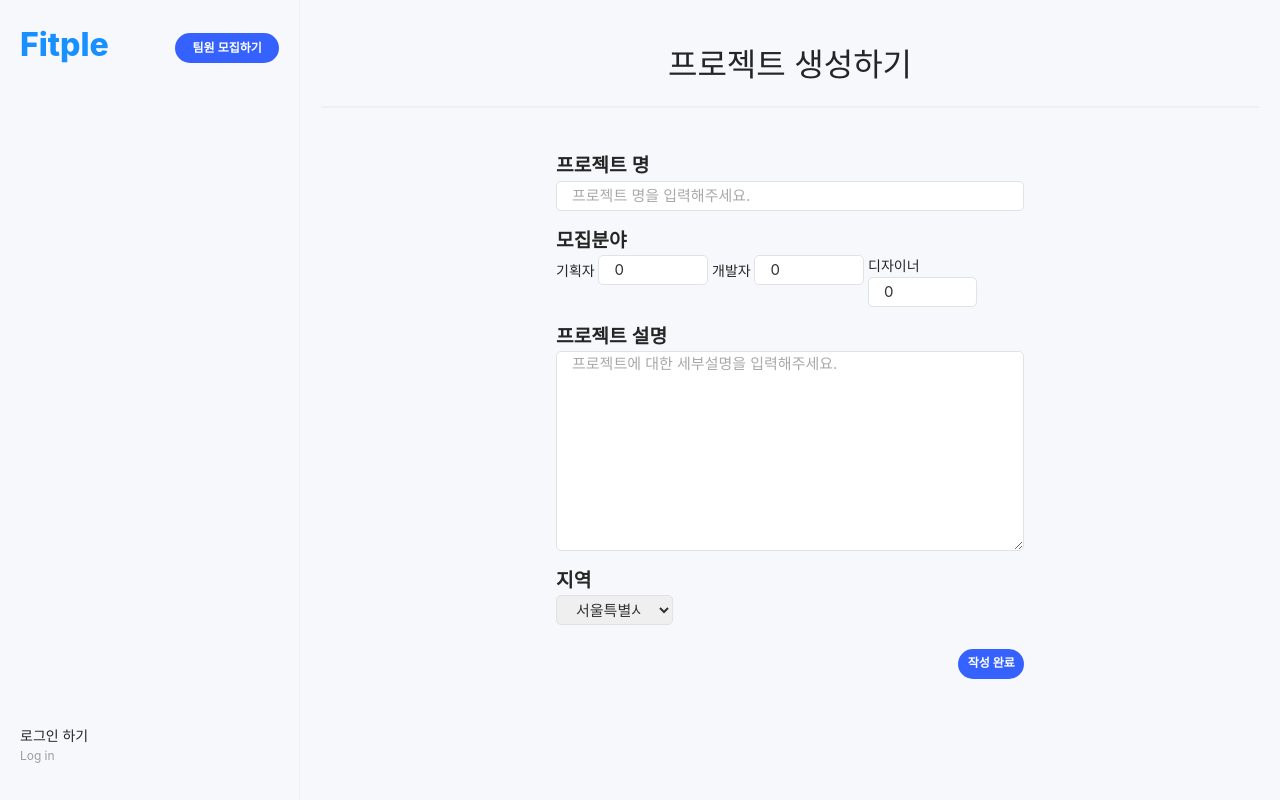
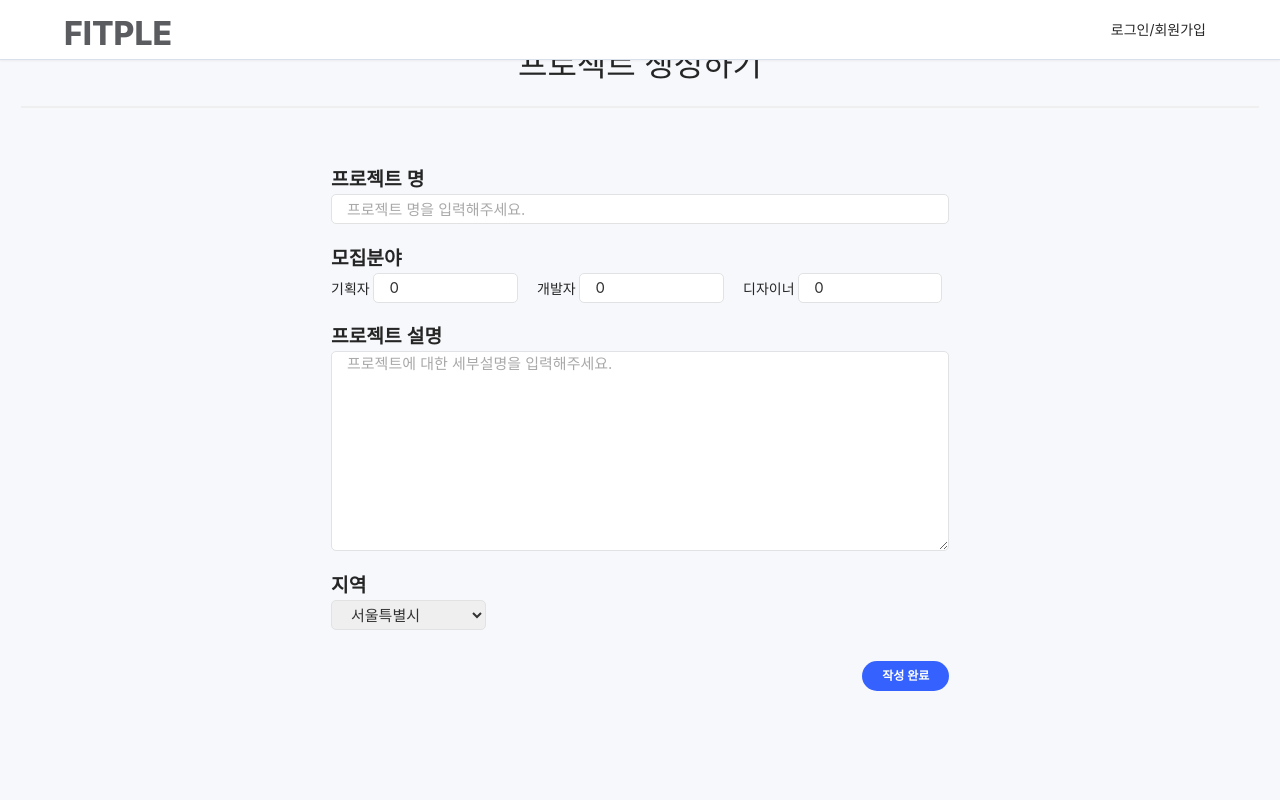
Before and after one commit to prography/gaegata-frontend, a React (Create React App) app: page /team/create in a window 1280 px wide. Built offline with nearby package versions, Linux system fonts and the light colour scheme.

Commit message:
change teamlist design

```diff
--- a/src/Root.tsx
+++ b/src/Root.tsx
@@ -2,14 +2,12 @@ import React, { Suspense, useEffect } from 'react';
 import { useDispatch } from 'react-redux';
 import { BrowserRouter as Router, Route, Switch } from 'react-router-dom';
 import { routes } from 'api/routes';
-import SideBar from 'components/SideBar/index';
+import Header from 'components/Header/index';
 import styled from 'styled-components';
 import { me } from 'store/auth/action';
 import { getAuthToken } from 'utils/auth';
 
-const PageWrap = styled.div`
-  padding-left: 300px;
-`;
+const PageWrap = styled.div``;
 
 const Root: React.FC = () => {
   const dispatch = useDispatch();
@@ -25,7 +23,7 @@ const Root: React.FC = () => {
   return (
     <Router>
       <Suspense fallback="loading...">
-        <SideBar />
+        <Header></Header>
         <Switch>
           <PageWrap>
             {routes.map(({ path, page, exact }, i) => (
--- /dev/null
+++ b/src/components/Header/index.tsx
@@ -0,0 +1,91 @@
+import React, { useState, useCallback } from 'react';
+import {
+  HeaderWrap,
+  HeaderContainer,
+  NavLogo,
+  NavUser,
+  NavUl,
+  NavLi,
+} from './styled';
+import { Link } from 'react-router-dom';
+import { useSelector, useDispatch } from 'react-redux';
+import ModalComponent from 'components/Modal/index';
+import Login from 'components/Login/index';
+import Register from 'components/Register/index';
+import { reset } from 'store/auth/action';
+import 'styles/SideBar.css';
+import 'antd/dist/antd.css';
+import { destroyAuthToken } from 'utils/auth';
+
+const Header = () => {
+  const [visible, setVisible] = useState(false);
+  const isLoggedIn = useSelector(
+    (state: StoreState) => state.auth.me.isLoggedIn,
+  );
+  const { status } = useSelector((state: StoreState) => state.auth.emailCheck);
+
+  const dispatch = useDispatch();
+
+  const handleVisible = (): void => {
+    setVisible(true);
+  };
+
+  const handleCancel = useCallback(async () => {
+    setVisible(false);
+    dispatch(reset());
+
+    return visible;
+  }, [visible]);
+
+  const handleLogout = () => {
+    destroyAuthToken();
+    alert('로그아웃되었습니다.');
+    window.location.href = '/';
+  };
+
+  return (
+    <>
+      <HeaderWrap>
+        <HeaderContainer>
+          <NavLogo>
+            <Link to="/" style={{ color: '#5b5c5f' }}>
+              FITPLE
+            </Link>
+          </NavLogo>
+          <NavUser>
+            {isLoggedIn ? (
+              <NavUl>
+                <NavLi onClick={handleLogout} style={{ fontWeight: 800 }}>
+                  로그아웃
+                </NavLi>
+                <NavLi>
+                  <Link
+                    to="/mypage"
+                    style={{ color: 'rgba(0, 0, 0, 0.65);', fontWeight: 800 }}
+                  >
+                    마이페이지
+                  </Link>
+                </NavLi>
+              </NavUl>
+            ) : (
+              <NavUl onClick={handleVisible}>
+                <NavLi>로그인/회원가입</NavLi>
+              </NavUl>
+            )}
+          </NavUser>
+        </HeaderContainer>
+      </HeaderWrap>
+      {visible && (
+        <ModalComponent
+          handleCancel={handleCancel}
+          visible={visible}
+          width={700}
+        >
+          {status == 'register' ? <Register /> : <Login />}
+        </ModalComponent>
+      )}
+    </>
+  );
+};
+
+export default Header;
--- /dev/null
+++ b/src/components/Header/styled.ts
@@ -0,0 +1,48 @@
+import styled from 'styled-components';
+
+export const HeaderWrap = styled.header`
+  background-color: #fff;
+  box-shadow: 0 1px 2px 0 rgba(40, 50, 60, 0.06);
+  border-bottom: 1px solid #d9dfeb;
+  position: relative;
+  width: 100%;
+  position: absolute;
+  top: 0;
+  left: 0;
+  height: 60px;
+  display: flex !important;
+  align-items: center;
+  z-index: 900;
+`;
+
+export const HeaderContainer = styled.div`
+  justify-content: space-between;
+  max-width: 1200px;
+  width: 90%;
+  margin: 0 auto;
+  display: flex;
+`;
+
+export const NavLogo = styled.div`
+  font-size: 2rem;
+  font-weight: 800;
+  color: #5b5c5f;
+  margin-top: 10px;
+`;
+
+export const NavUser = styled.div`
+  display: flex;
+  align-items: center;
+`;
+
+export const NavUl = styled.ul`
+  display: flex;
+  flex-direction: row;
+  margin: 0;
+`;
+export const NavLi = styled.li`
+  cursor: pointer;
+  padding: 10px;
+  fontweight: 800;
+  margintop: 15px;
+`;
--- a/src/components/PostCard.tsx
+++ b/src/components/PostCard.tsx
@@ -116,17 +116,17 @@ const PostCard: React.FC<Team> = ({
       )}
       <ContentWrap>
         <Link to={`/team/detail/${id}`}>
-          <h4>{title}</h4>
+          <div>
+            <Avatar size="large">글</Avatar>
+            <div style={{ display: 'inline-block', marginLeft: '15px' }}>
+              <h4 style={{ margin: '0px' }}>{title}</h4>
+              <span className="user-id">{author}</span>
+            </div>
+          </div>
           <p>{description}</p>
         </Link>
-        <div className="sub-info">
-          <span>{created_at}</span>
-        </div>
       </ContentWrap>
-      <ContentFooter>
-        <Avatar size="small">글</Avatar>
-        <span className="user-id">{author}</span>
-      </ContentFooter>
+      <ContentFooter>개발자, 디자이너, 기획자</ContentFooter>
     </Card>
   );
 };
--- a/src/components/SideBar/style.ts
+++ b/src/components/SideBar/style.ts
@@ -69,20 +69,15 @@ export const NavUserLogin = styled.li`
 `;
 
 export const CreateButton = styled.button`
-  width: 40%;
-  height: 30px;
-  border-radius: 15px;
+  min-width: 170px;
+  height: 50px;
+  border-radius: 30px;
   border: 0px solid;
   font-size: 0.75rem;
-  font-weight: 600;
   background-color: #3562ff;
   color: #fff;
   text-align: center;
   cursor: pointer;
-  display: block;
-  margin-left: auto;
-  margin-top: 5%;
-  margin-bottom: 5%;
   a {
     color: #fff;
   }
--- a/src/pages/PageLayout.tsx
+++ b/src/pages/PageLayout.tsx
@@ -1,8 +1,10 @@
 import React from 'react';
 import styled from 'styled-components';
+import { Link } from 'react-router-dom';
+import { CreateButton } from '../components/SideBar/style';
 
 const MainLayout = styled.div`
-  padding: 7.5rem 1.375rem 0;
+  padding: 7.5rem 10% 0;
 `;
 
 const PageTitle = styled.h1`
@@ -12,7 +14,31 @@ const PageTitle = styled.h1`
 const PageLayout: React.FC = ({ children }) => {
   return (
     <MainLayout>
-      <PageTitle>Fitple</PageTitle>
+      <div
+        style={{
+          height: '200px',
+          display: 'flex',
+          backgroundColor: 'gray',
+          alignItems: 'center',
+          justifyContent: 'center',
+          borderRadius: '5px',
+          flexDirection: 'column',
+          marginBottom: '30px',
+        }}
+      >
+        <div style={{ color: 'white', display: 'flex', fontSize: '1.5rem' }}>
+          팀원을 찾고 계신가요?
+        </div>
+        <div style={{ color: 'white', display: 'flex', marginBottom: '30px' }}>
+          지금바로 FIT이 맞는 사람들을 찾아보세요!
+        </div>
+        <div style={{ display: 'flex' }}>
+          <CreateButton>
+            <Link to="/team/create">팀원 찾기</Link>
+          </CreateButton>
+        </div>
+      </div>
+      <PageTitle>팀 리스트</PageTitle>
       {children}
     </MainLayout>
   );
--- a/src/styles/reset.css
+++ b/src/styles/reset.css
@@ -8,6 +8,11 @@
 
 a {
   text-decoration: none;
+  color: rgb(91, 92, 95);
+}
+
+a:hover {
+  color: rgb(91, 92, 95);
 }
 
 li {
@@ -28,3 +33,7 @@ body {
   overflow-x: hidden;
   overflow-y: scroll;
 }
+
+.ant-avatar {
+  vertical-align: 0px;
+}
```
